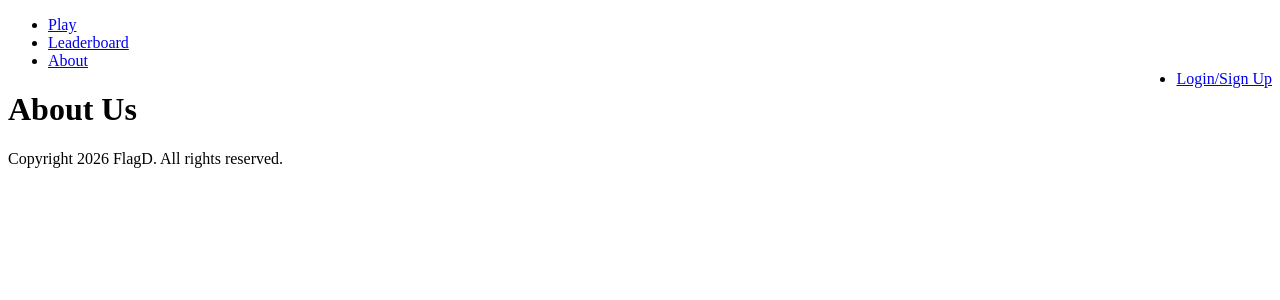
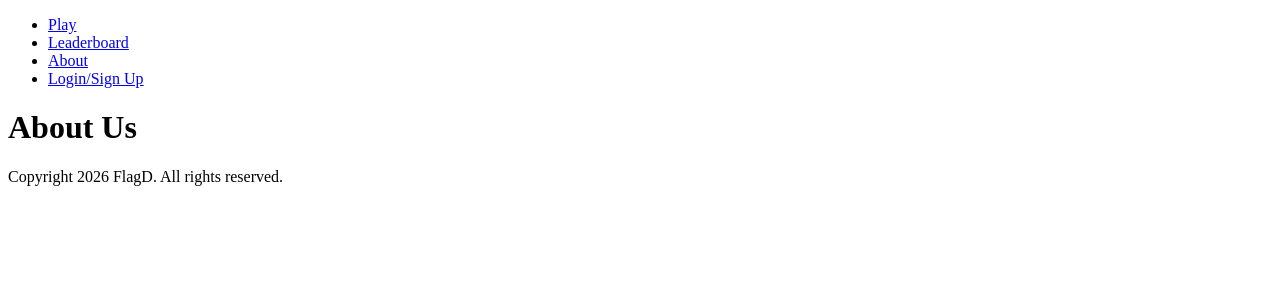
Before and after one commit to 3142817I-stack/flaged_group_D, a Django app: page /flagd/about/ in a window 1280 px wide. Shown: the top 300 px of the page. Run offline with Django 3.2, Linux system fonts and the light colour scheme.

Commit message:
Removed styling in base.html

```diff
--- a/templates/flagd/base.html
+++ b/templates/flagd/base.html
@@ -18,7 +18,7 @@
         <li><a href="{% url 'flagd:play' %}">Play</a></li>
         <li><a href="{% url 'flagd:leaderboard' %}">Leaderboard</a></li>
         <li><a href="{% url 'flagd:about' %}">About</a></li>
-        <li style="float:right"><a href="{% url 'flagd:account' %}">Login/Sign Up</a></li>
+        <li><a href="{% url 'flagd:account' %}">Login/Sign Up</a></li>
     </ul>
 </nav>
 
```
